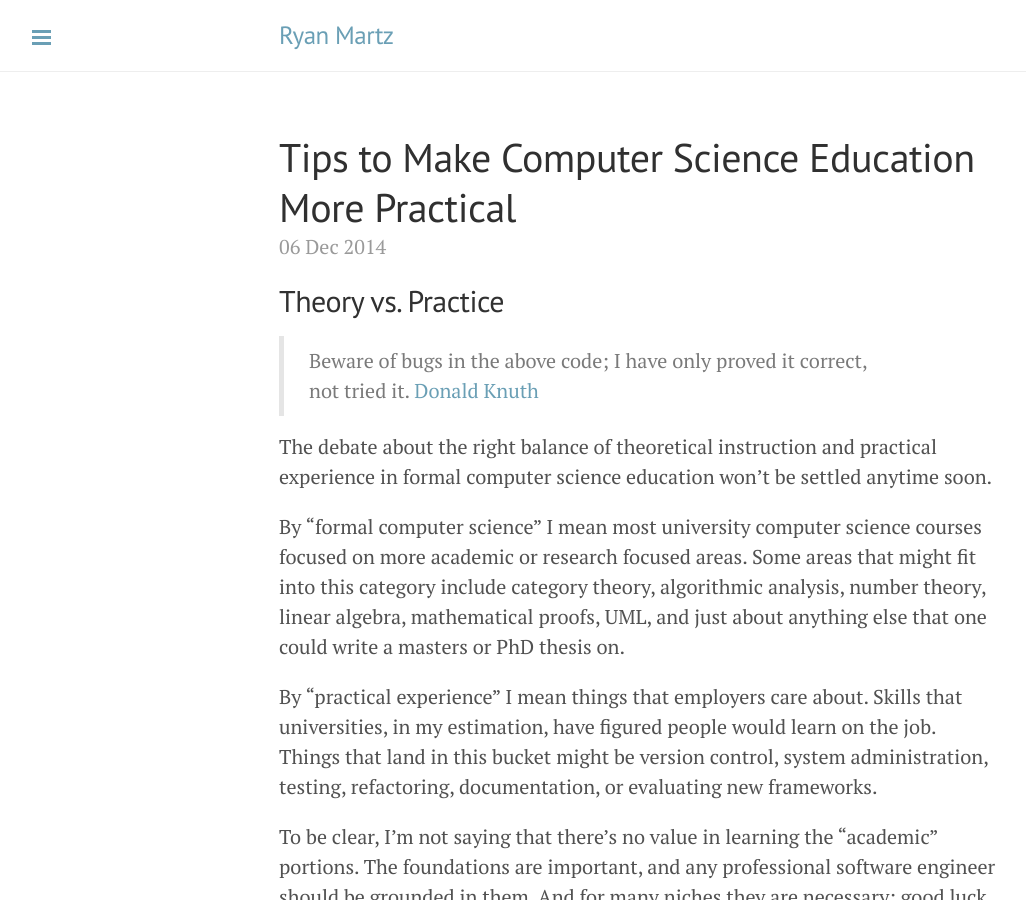
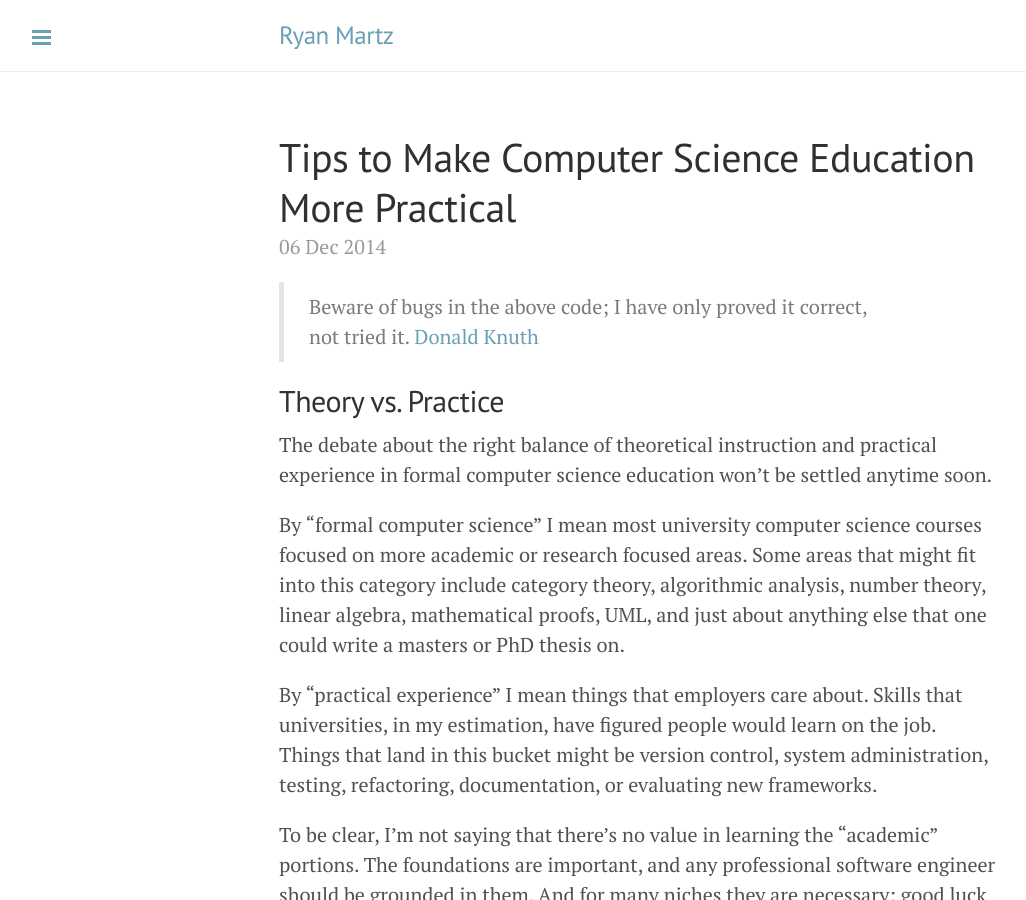
Before and after one commit to rpmartz/rpmartz.github.io, a Jekyll site: the page built from _posts/2014-12-06-how-to-make-cs-more-practical.md, in a window 1280 px wide and 900 px high. Shown: the whole window, without its empty margins (1-1027 px from the left). Built offline with Jekyll 4.4.1, drawn with Linux system fonts in a browser that asks for light colours; nearby versions of some CDN libraries; Markdown is read by kramdown in place of the engine named in the settings; comment, search, counter and statistics services are not loaded.

```diff
--- a/_posts/2014-12-06-how-to-make-cs-more-practical.md
+++ b/_posts/2014-12-06-how-to-make-cs-more-practical.md
@@ -5,10 +5,10 @@ comments: true
 published: true
 ---
 
-## Theory vs. Practice
-
 >  Beware of bugs in the above code; I have only proved it correct, not tried it.
 > [Donald Knuth](http://cs.stanford.edu/~uno/)
+
+## Theory vs. Practice
 
 
 The debate about the right balance of theoretical instruction and practical experience in formal computer science education won't be settled anytime soon.
```
